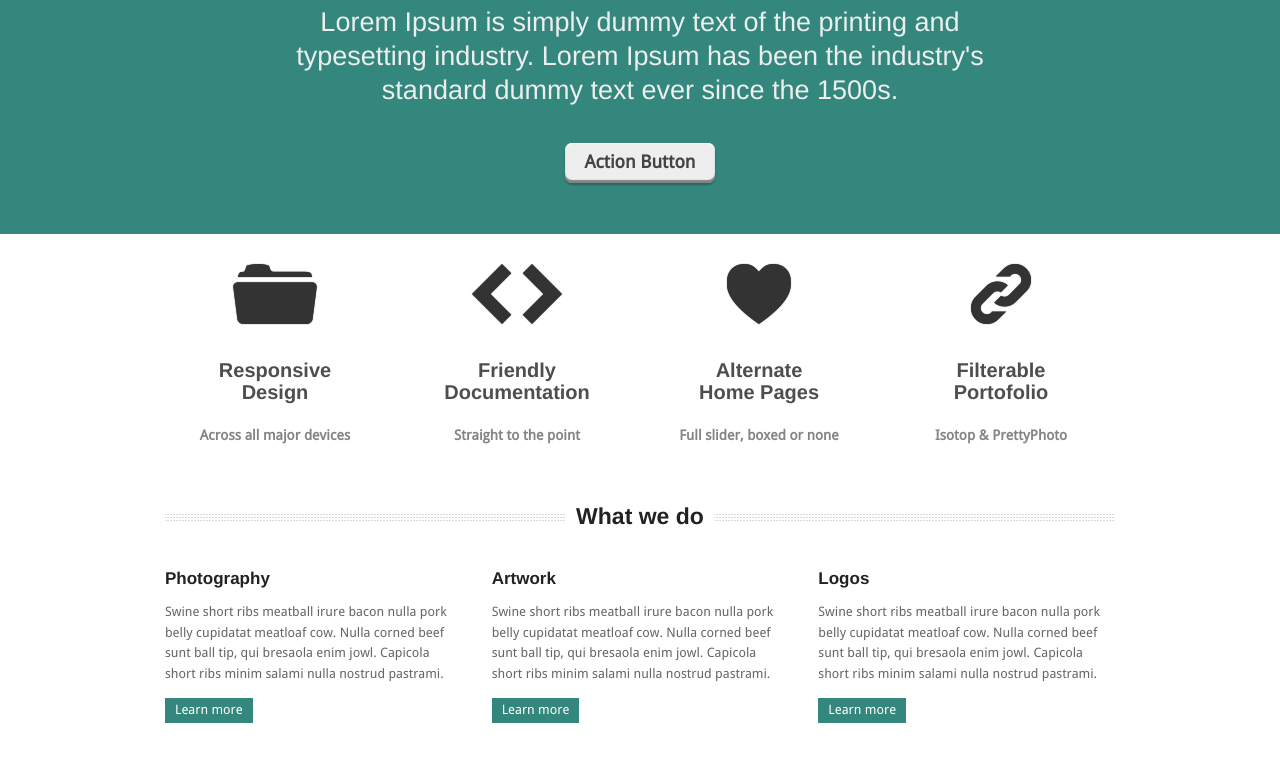
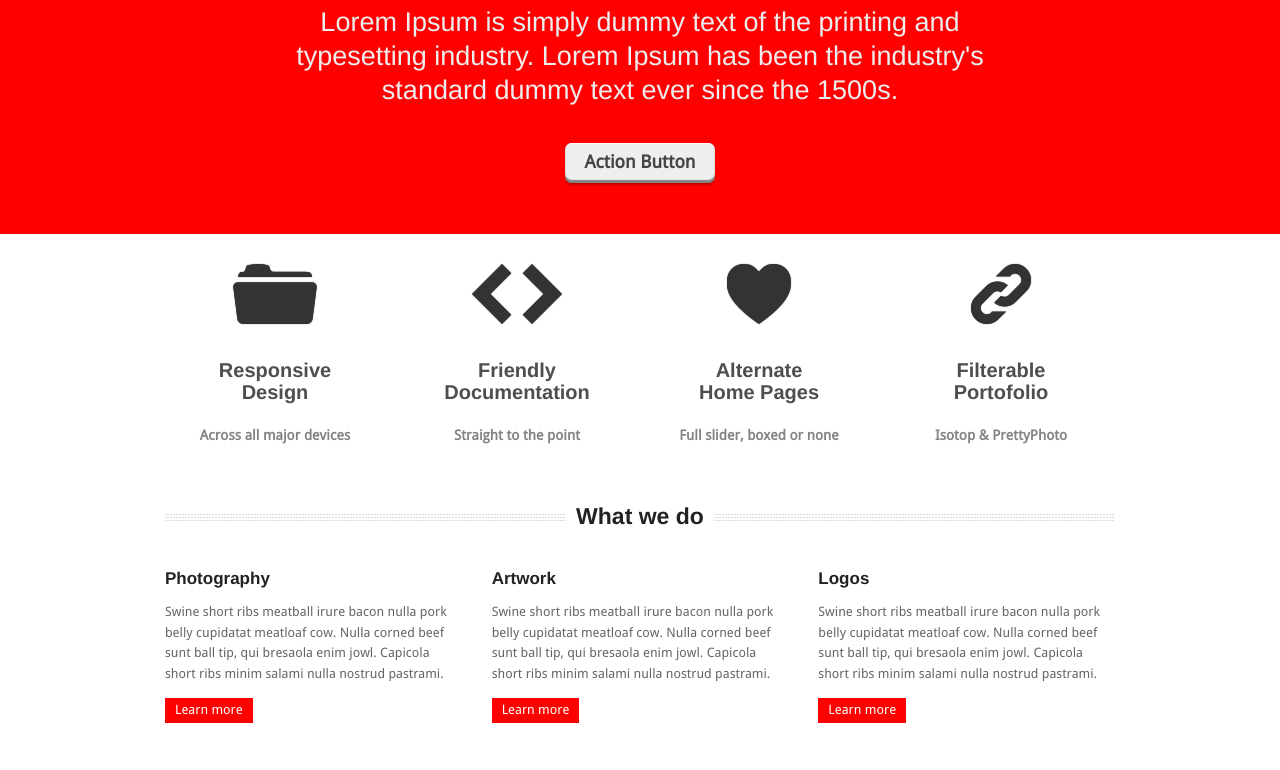
Before and after one commit to caoimhemalone/MultimediaCA, a plain HTML site: page studiofrancesca/theme/index2.html in a window 1280 px wide. Shown: the part 201-971 px from the top of the page. Drawn offline with Linux system fonts and the light colour scheme.

```diff
--- a/studiofrancesca/theme/index2.html
+++ b/studiofrancesca/theme/index2.html
@@ -14,7 +14,7 @@
 <!-- Included CSS Files-->
 <link rel="stylesheet" href="stylesheets/style.css">
 <link rel="stylesheet" href="stylesheets/homepage.css"><!-- homepage stylesheet -->
-<link rel="stylesheet" href="stylesheets/skins/teal.css"><!-- skin color -->
+<link rel="stylesheet" href="stylesheets/skins/red.css"><!-- skin color -->
 <link rel="stylesheet" href="stylesheets/responsive.css">
 <!-- IE Fix for HTML5 Tags -->
 <!--[if lt IE 9]>
```
